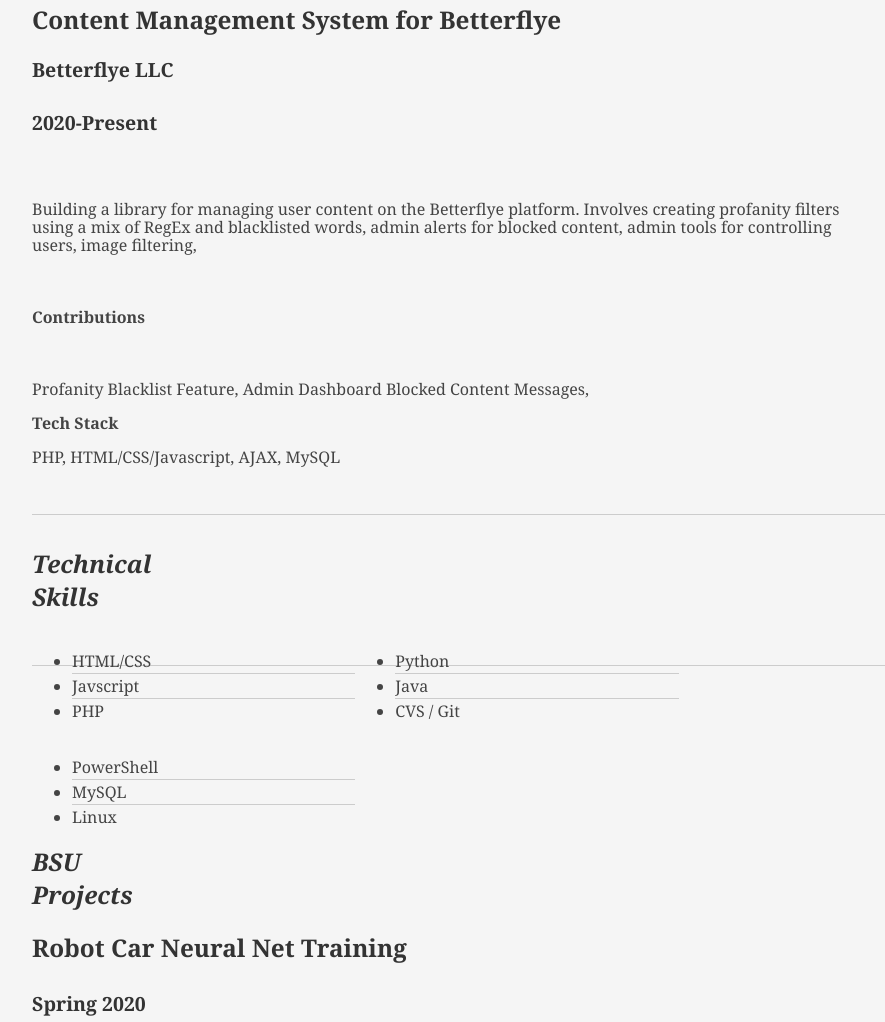
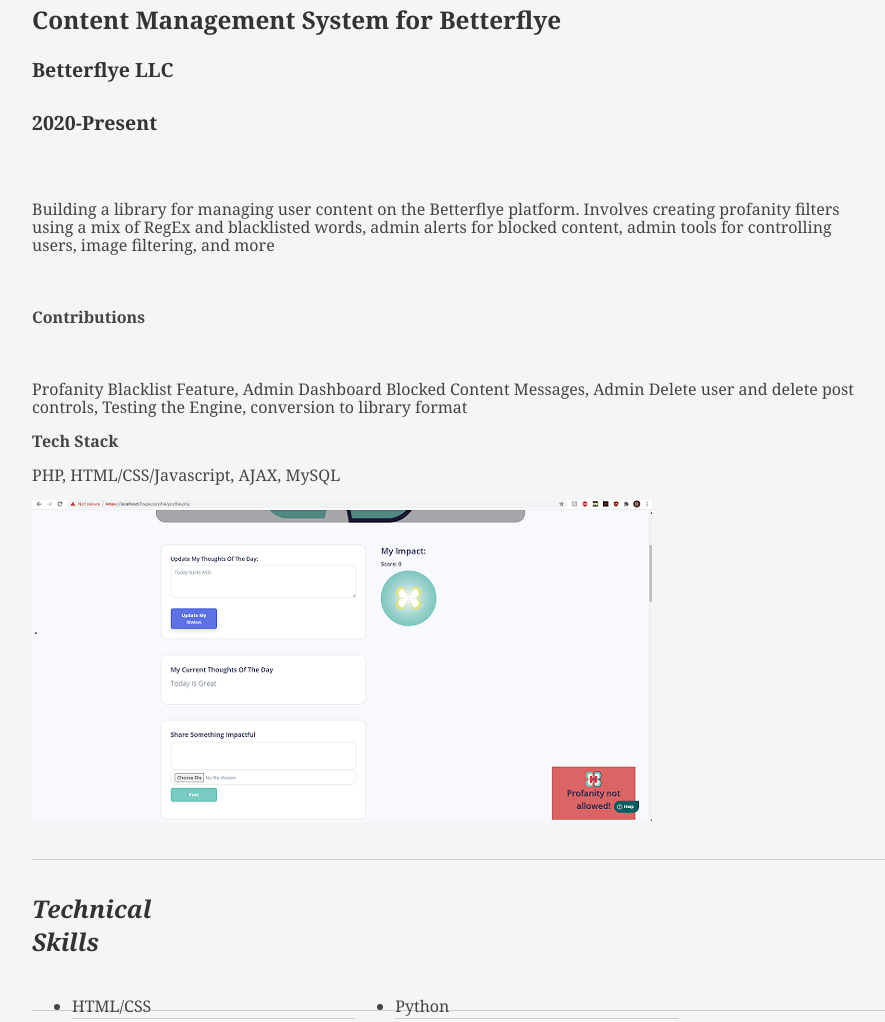
Before and after one commit to jdibble21/jdibble21.github.io, a plain HTML site: page index.html in a window 1280 px wide. Shown: the part 778-1800 px from the top of the page, without its empty margins (56-941 px from the left). Drawn offline with Linux system fonts and the light colour scheme; a small style sheet from the web is missing.

Commit message:
Add screenshot and update capstone contribution

```diff
--- a/index.html
+++ b/index.html
@@ -61,13 +61,14 @@
 								<h3>Betterflye LLC</h3>
 								<h4>2020-Present</h4>
 								<br>
-								<p>Building a library for managing user content on the Betterflye platform. Involves creating profanity filters using a mix of RegEx and blacklisted words, admin alerts for blocked content, admin tools for controlling users, image filtering, </p>
+								<p>Building a library for managing user content on the Betterflye platform. Involves creating profanity filters using a mix of RegEx and blacklisted words, admin alerts for blocked content, admin tools for controlling users, image filtering, and more </p>
 								<br>
 								<p><strong>Contributions</strong></p>
 								<br>
-								<p>Profanity Blacklist Feature, Admin Dashboard Blocked Content Messages, </p>
+								<p>Profanity Blacklist Feature, Admin Dashboard Blocked Content Messages, Admin Delete user and delete post controls, Testing the Engine, conversion to library format </p>
 								<p><strong>Tech Stack</strong></p>
 								<p>PHP, HTML/CSS/Javascript, AJAX, MySQL</p>
+								<img src="landingPageBetterflye.png">
 							</div>
 
 
```
Also changed, not shown: landingPageBetterflye.png (added).
